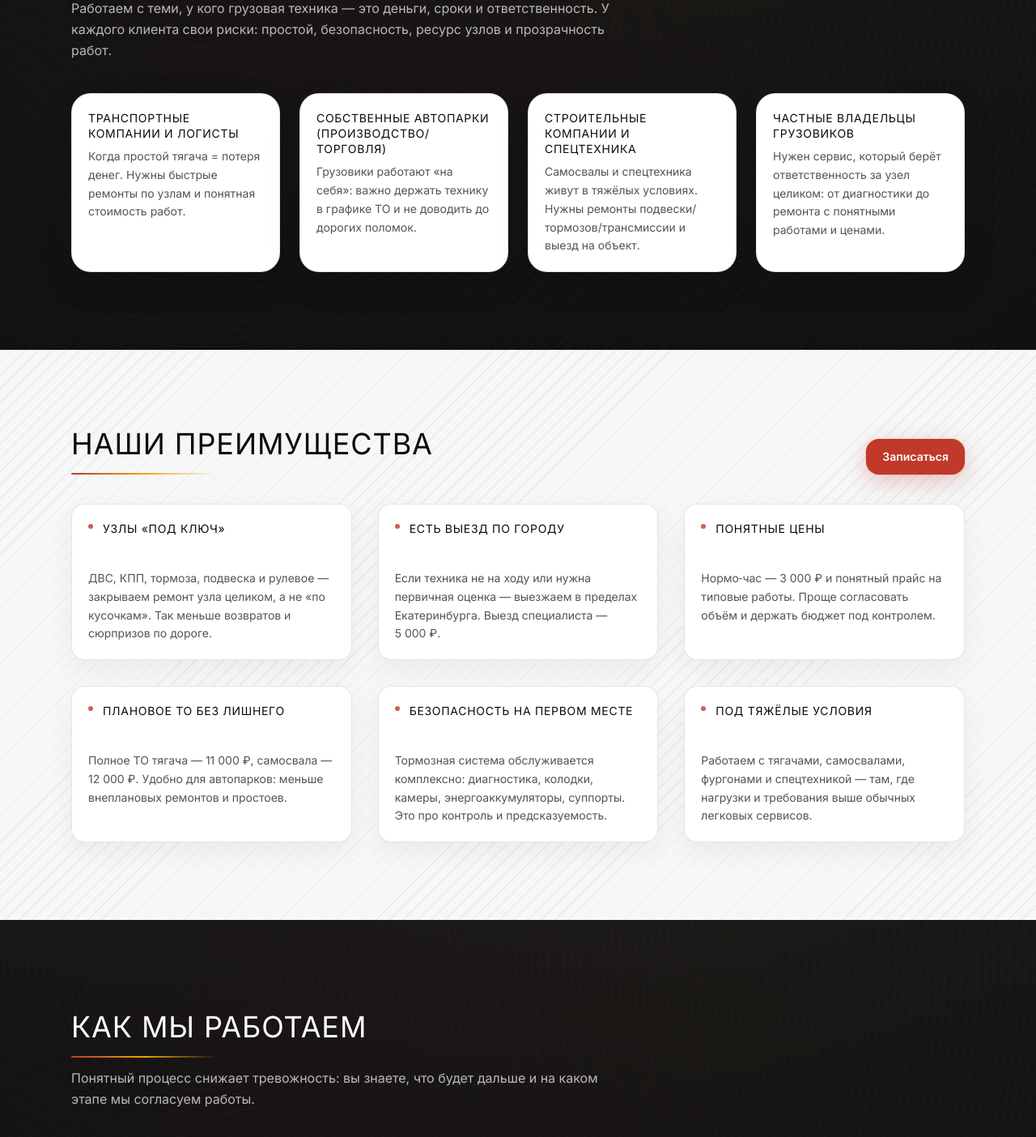
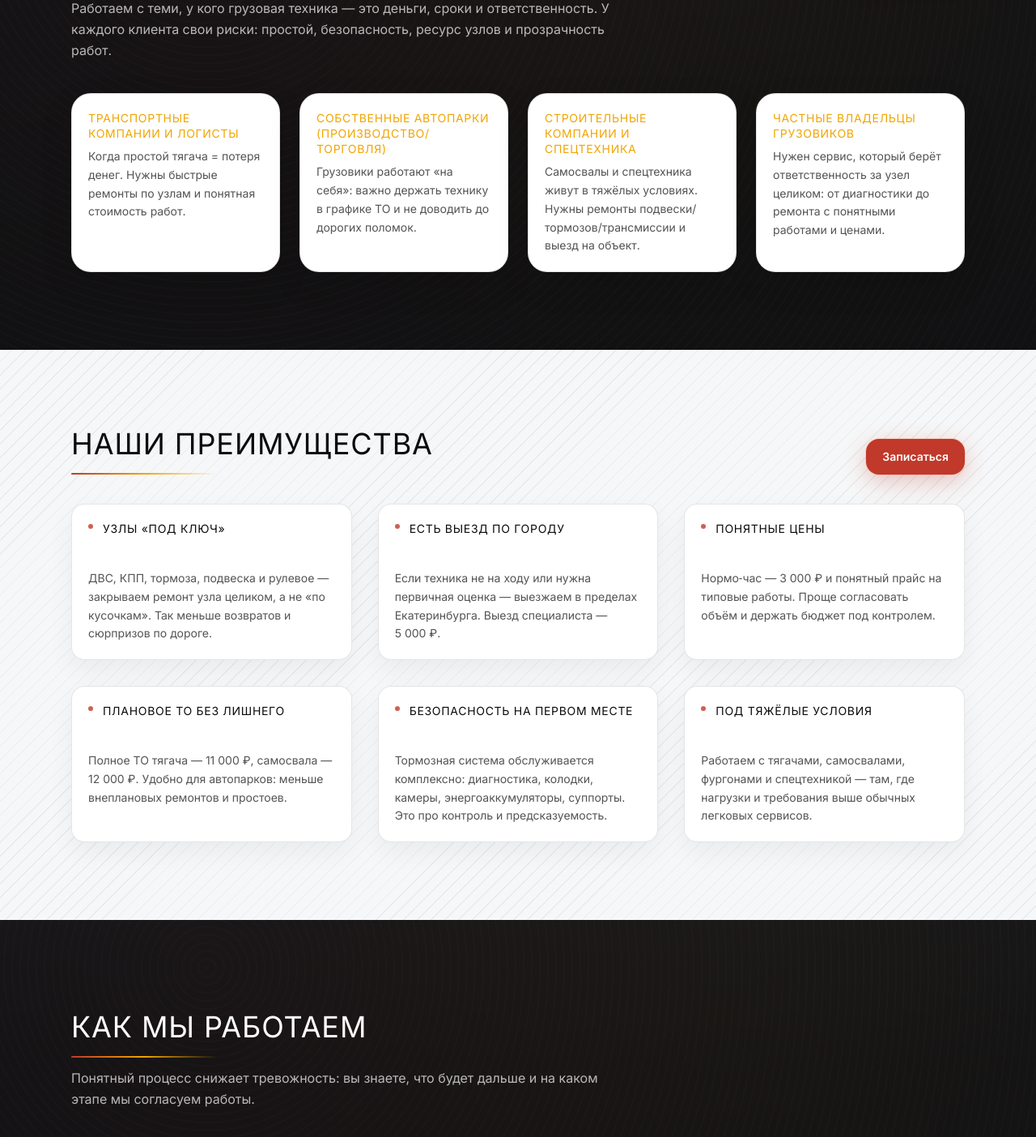
Before and after one commit to DmitryBusov1994/buvol, a Next.js app: page / in a window 1280 px wide. Shown: the part 1900-3304 px from the top of the page at 81% size. Built offline with nearby package versions, Linux system fonts and the light colour scheme.

Commit message:
Как мы работаем / Кому помогаем: золотистые заголовки карточек (brand-amber)
Made-with: Cursor

```diff
--- a/components/HowWeWork.tsx
+++ b/components/HowWeWork.tsx
@@ -37,7 +37,7 @@ export function HowWeWork() {
               variants={revealVariants}
               className="relative flex h-full min-h-0 flex-col rounded-2xl border border-white/10 bg-white/5 px-3.5 py-3.5 transition hover:-translate-y-0.5 hover:bg-white/[0.07] md:px-4 md:py-4"
             >
-              <div className="min-w-0 font-[var(--font-heading)] text-[13px] uppercase leading-snug tracking-wide text-white md:text-sm">
+              <div className="min-w-0 font-[var(--font-heading)] text-[13px] uppercase leading-snug tracking-wide text-brand-amber md:text-sm">
                 {step.title}
               </div>
               <div className="mt-2 text-xs leading-relaxed text-white/72 md:text-[13px]">{step.text}</div>
--- a/components/WhoWeHelp.tsx
+++ b/components/WhoWeHelp.tsx
@@ -44,7 +44,7 @@ export function WhoWeHelp() {
               variants={diagonalVariants}
               className="flex h-full flex-col rounded-2xl border border-black/10 bg-white p-4 shadow-[0_16px_40px_rgba(0,0,0,.12)] transition hover:-translate-y-0.5 hover:shadow-[0_20px_50px_rgba(0,0,0,.18)] md:rounded-3xl md:p-5"
             >
-              <div className="font-[var(--font-heading)] text-sm uppercase leading-snug tracking-wider text-ink">
+              <div className="font-[var(--font-heading)] text-sm uppercase leading-snug tracking-wider text-brand-amber">
                 {seg.title}
               </div>
               <div className="mt-2 text-sm leading-relaxed text-ink/70">{seg.description}</div>
```
